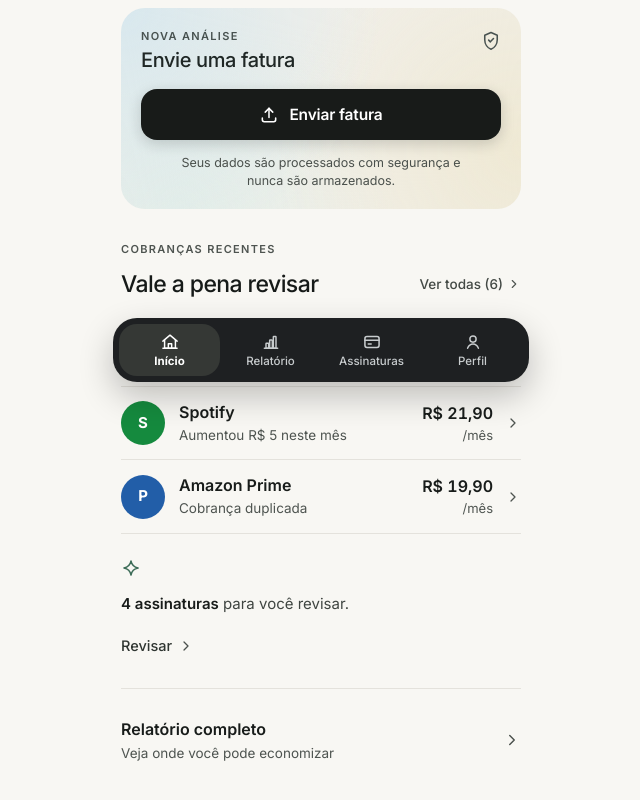
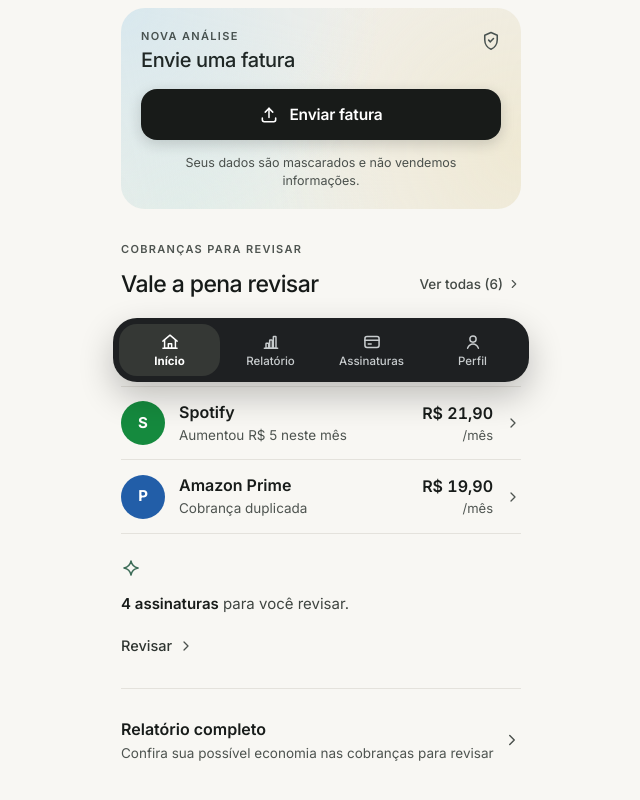
Before and after one commit to uset01/Taxly, a Next.js app: page / in a window 1280 px wide. Shown: the part 406-1206 px from the top of the page, without its empty margins (319-959 px from the left). Built offline with nearby package versions, Linux system fonts and the light colour scheme.

Commit message:
feat(trust): aplicar linguagem legal de possivel economia e aviso de dados mascarados

```diff
--- a/src/app/layout.tsx
+++ b/src/app/layout.tsx
@@ -9,9 +9,9 @@ const inter = Inter({
 });
 
 export const metadata: Metadata = {
-  title: "VazamentoZero — Suas finanças mais leves",
+  title: "VazamentoZero — Possível economia e cobranças para revisar",
   description:
-    "Identifique assinaturas esquecidas, cobranças recorrentes e economize todos os meses com segurança.",
+    "Analise faturas com dados mascarados, identifique cobranças para revisar e descubra sua possível economia mensal.",
 };
 
 export default function RootLayout({
--- a/src/app/page.tsx
+++ b/src/app/page.tsx
@@ -199,18 +199,17 @@ export default function HomePage() {
                 </span>
               </button>
 
-              <p className="text-[12.5px] leading-[1.4] text-[#4A504C] text-center max-w-[295px] mx-auto mt-3.5">
-                Seus dados são processados com segurança e nunca são
-                armazenados.
+              <p className="text-[12.5px] leading-[1.4] text-[#4A504C] text-center max-w-[310px] mx-auto mt-3.5">
+                Seus dados são mascarados e não vendemos informações.
               </p>
             </div>
           </section>
 
-          {/* Section 3: Cobranças recentes - Vale a pena revisar */}
+          {/* Section 3: Cobranças recentes - Cobranças para revisar */}
           <section ref={chargesListRef} className="px-5 mt-8">
             <div>
               <p className="text-[11px] uppercase tracking-[0.12em] font-semibold text-[#4E5450]">
-                COBRANÇAS RECENTES
+                COBRANÇAS PARA REVISAR
               </p>
               <div className="mt-1 flex items-center justify-between">
                 <h2 className="text-[22px] sm:text-[23px] tracking-[-0.025em] font-medium text-[#161A18]">
@@ -317,7 +316,7 @@ export default function HomePage() {
                   Relatório completo
                 </p>
                 <p className="text-[13.5px] text-[#4E5450] mt-0.5">
-                  Veja onde você pode economizar
+                  Confira sua possível economia nas cobranças para revisar
                 </p>
               </div>
               <ChevronRightIcon className="w-[18px] h-[18px] text-[#4A504C] group-hover:translate-x-0.5 transition-transform" />
```
